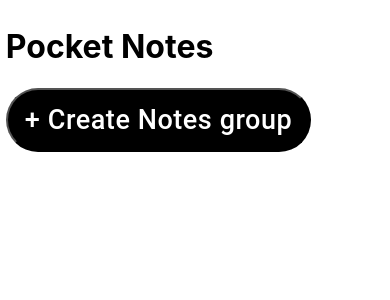
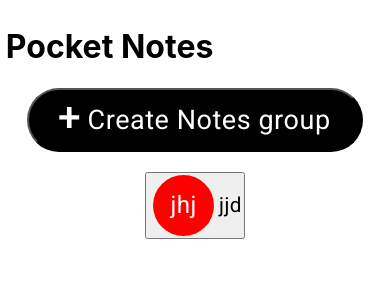
Before and after one commit to AJIT-KUMAR-PANDIT/note_taking_app, a React (Create React App) app: page / in a window 390 px wide. Shown: the top 300 px of the page. Built offline with nearby package versions, Linux system fonts and the light colour scheme.

Commit message:
notes group1

```diff
--- a/public/index.html
+++ b/public/index.html
@@ -25,6 +25,7 @@
       Learn how to configure a non-root public URL by running `npm run build`.
     -->
     <title>React App</title>
+    <link href="https://fonts.googleapis.com/css?family=Roboto:400,700&display=swap" rel="stylesheet">
   </head>
   <body>
     <noscript>You need to enable JavaScript to run this app.</noscript>
--- a/src/App.css
+++ b/src/App.css
@@ -14,3 +14,7 @@ img{
   -moz-user-drag: none;
   -o-user-drag: none;
 }
+
+button{
+  cursor: pointer;
+}
--- a/src/Components/LeftSidePannel/LeftSidePannel.jsx
+++ b/src/Components/LeftSidePannel/LeftSidePannel.jsx
@@ -1,14 +1,25 @@
-import StylesLeftSidePannel from './LeftSidePannel.module.css';
+import NotesGroup from "../NotesGroup/NotesGroup";
+import StylesLeftSidePannel from "./LeftSidePannel.module.css";
 
 const LeftSidePannel = () => {
   return (
     <div className={StylesLeftSidePannel.leftSidePannel}>
       <h1>Pocket Notes</h1>
+      <div className={StylesLeftSidePannel.center}>
+        <button className={StylesLeftSidePannel.createNotesGroup}>
+          {" "}
+          <img src="assets/+.svg" alt="+" style={{ minWidth: "21px" }}/> Create Notes group
+        </button>
         <div>
-                <button className={StylesLeftSidePannel.createNotesGroup}> + Create Notes group</button>
+          <br />
+          <div className={StylesLeftSidePannel.notesGroupSlected}>
+          <button style={{width: "100%"}}><NotesGroup  /></button>
+
+          </div>
+        </div>
       </div>
     </div>
   );
-}
+};
 
 export default LeftSidePannel;
--- a/src/Components/LeftSidePannel/LeftSidePannel.module.css
+++ b/src/Components/LeftSidePannel/LeftSidePannel.module.css
@@ -1,23 +1,20 @@
 .leftSidePannel {
   background: #fff;
   width: 23vw;
-  height: 100vh;
+  height: 94vh;
   display: flex;
   flex-direction: column;
   padding: 1.5% 1.5% 1.5% 1.5%;
-}
 
-@media (max-width: 600px) {
-  .leftSidePannel {
-    width: 100vw;
-  }
+  overflow-y: scroll;
 }
 
 .createNotesGroup {
   border-radius: 3.125rem;
   background: #000;
 
-padding: 4.5% 4.5% 4.5% 4.5%;
+  width: 21vw;
+  padding: 4.5% 4.5% 4.5% 4.5%;
 
   /* ?text */
   color: #fff;
@@ -28,3 +25,58 @@ padding: 4.5% 4.5% 4.5% 4.5%;
   line-height: 97.688%; /* 1.6485rem */
   letter-spacing: 0.03375rem;
 }
+
+@media (max-width: 600px) {
+  .leftSidePannel {
+    width: 100vw;
+  }
+
+  .createNotesGroup {
+    border-radius: 3.125rem;
+    background: #000;
+
+    width: 86vw;
+    padding: 4.5% 4.5% 4.5% 4.5%;
+
+    /* ?text */
+    color: #fff;
+    font-family: Roboto;
+    font-size: 1.6875rem;
+    font-style: normal;
+    font-weight: 500;
+    line-height: 97.688%; /* 1.6485rem */
+    letter-spacing: 0.03375rem;
+  }
+}
+
+.center {
+  /* center */
+  display: flex;
+  flex-direction: column;
+  /* justify-content: center; */
+  align-items: center;
+}
+
+.notesGroupSlected:active {
+
+    padding: 5% 3% 3% 3%;
+
+    width: 100%;
+  height: 2.375rem;
+}
+
+
+.notesGroupSlected:active {
+  border-radius: 2rem 0rem 0rem 2rem;
+  background: #f7ecdc;
+  padding: 5% 3% 3% 3%;
+
+  width: 25.6875rem;
+height: 2.375rem;
+flex-shrink: 0;
+
+/* ?center */
+display: flex;
+justify-content: center;
+align-items: center;
+}
--- /dev/null
+++ b/src/Components/NotesGroup/NotesGroup.jsx
@@ -0,0 +1,39 @@
+import StyleNotesGroup from "./NotesGroup.module.css";
+
+const NotesGroup = ({color,groupName}) => {
+
+
+const NotesImage={
+    backgroundColor:"red",
+    borderRadius: "50%",
+    minWidth: "61px",
+    minHeight: "61px",
+
+    // text
+    color: "#FFF",
+    fontFamily: "Roboto",
+    fontSize: "1.50719rem",
+    fontStyle: "normal",
+    fontWeight: 500,
+    lineHeight: "97.688%", /* 1.47238rem */
+    letterSpacing: "0.03013rem",
+
+    // center
+    display: "flex",
+    justifyContent: "center",
+    alignItems: "center"
+}
+
+
+
+  return (
+    <>
+        <div className={StyleNotesGroup.NotesGroup}>
+            <div style={NotesImage}>jhj</div>
+            <div className={StyleNotesGroup.NotesName}>{groupName}jjd</div>
+        </div>
+    </>
+  )
+}
+
+export default NotesGroup;
--- /dev/null
+++ b/src/Components/NotesGroup/NotesGroup.module.css
@@ -0,0 +1,20 @@
+.NotesGroup{
+    display: flex;
+    /* center */
+    justify-content: center;
+    align-items: center;
+}
+
+.NotesName{
+    color: #000;
+    font-family: Roboto;
+    font-size: 1.29188rem;
+    font-style: normal;
+    font-weight: 500;
+    line-height: normal;
+    letter-spacing: 0.02581rem;
+
+    /* space */
+    position: relative;
+    left: 5px;
+}
```
Also changed, not shown: public/assets/+.svg (added). Lines whose indentation alone changed are shown as unchanged.
